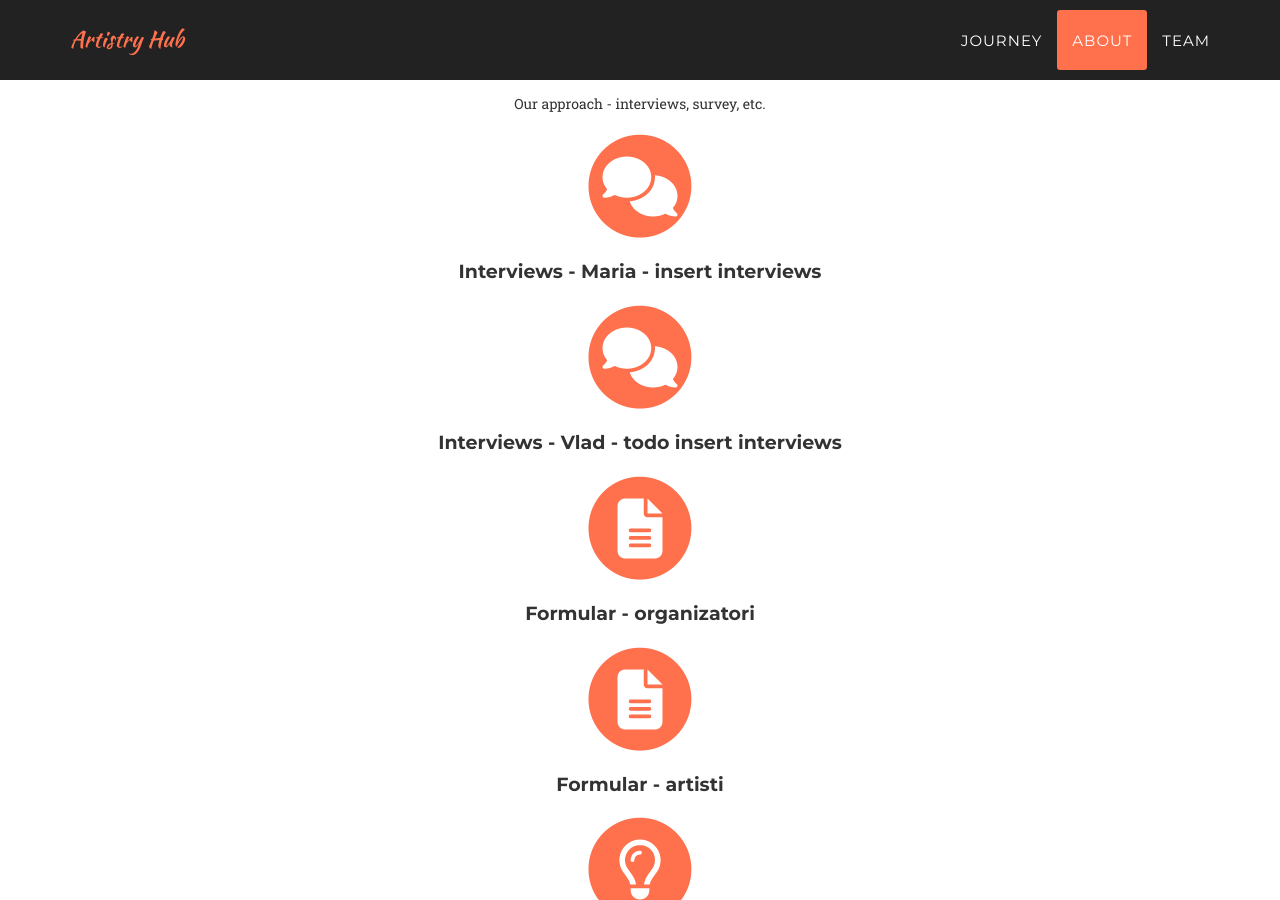
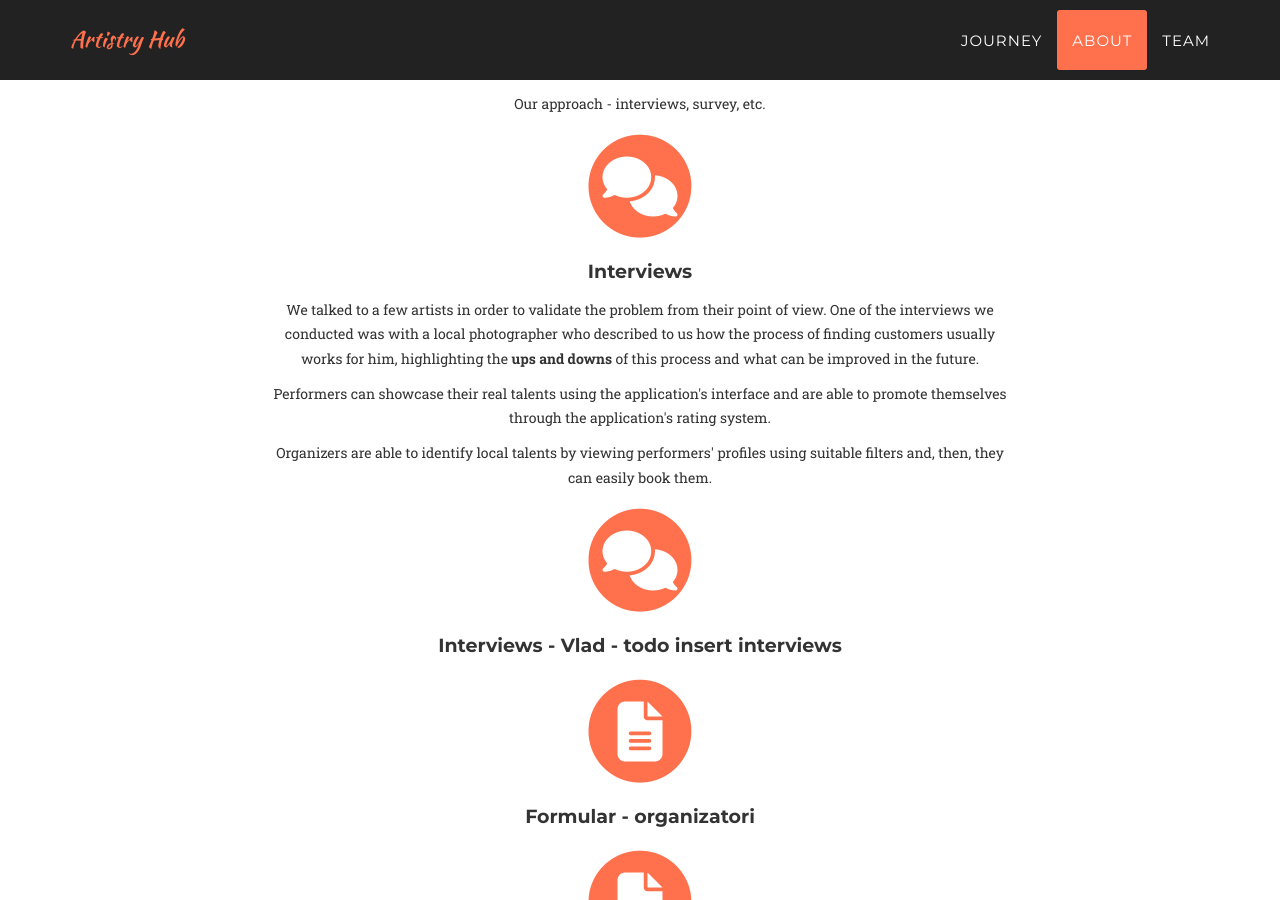
Before and after one commit to ArtistryHub/ArtistryHub, a Jekyll site: the page built from index.html, in a window 1280 px wide and 900 px high, scrolled down 7499 px. Built offline with Jekyll 4.4.1, drawn with Linux system fonts in a browser that asks for light colours; nearby versions of some CDN libraries; some web fonts are replaced.

Commit message:
start adding interview info

```diff
--- a/_includes/m2.html
+++ b/_includes/m2.html
@@ -55,10 +55,11 @@
                         <i class="fa fa-circle fa-stack-2x text-primary"></i>
                         <i class="fas fa-comments fa-stack-1x fa-inverse"></i>
                     </span>
-                    <h4 class="service-heading">Interviews - Maria - insert interviews</h4>
-                    <!-- <p class="text-muted">ArtistryHub offers a platform that connects local performers to event organizers in a seamless and reliable way.</p>
+                    <h4 class="service-heading">Interviews</h4>
+                    <p class="text-muted">We talked to a few artists in order to validate the problem from their point of view. One of the interviews we conducted was with a local photographer who described to us how the process of finding customers usually works for him, highlighting the  <b> ups and downs </b> of this process and what can be improved in the future.
+                    </p>
                     <p class="text-muted">Performers can showcase their real talents using the application's interface and are able to promote themselves through the application's rating system.</p>
-                    <p class="text-muted">Organizers are able to identify local talents by viewing performers' profiles using suitable filters and, then, they can easily book them.</p> -->
+                    <p class="text-muted">Organizers are able to identify local talents by viewing performers' profiles using suitable filters and, then, they can easily book them.</p>
                 </div>
                 <div class="col-md-2"></div>
             </div>
```
